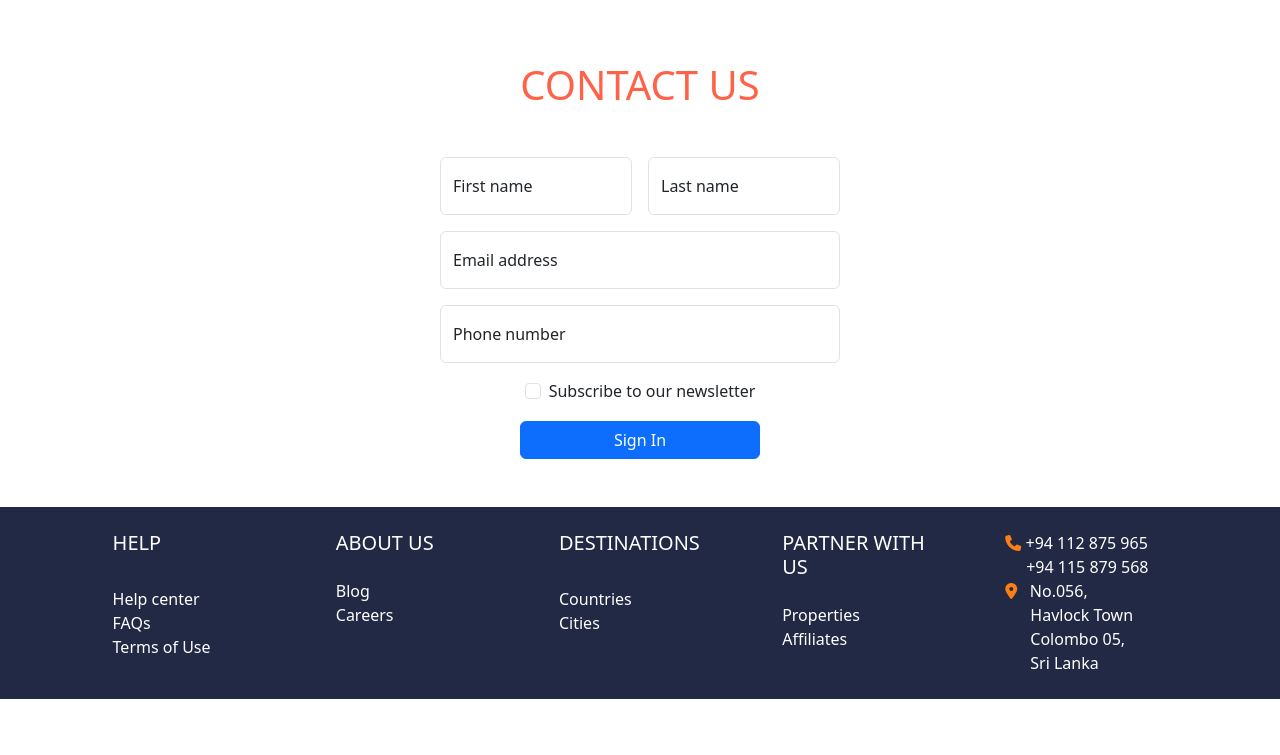
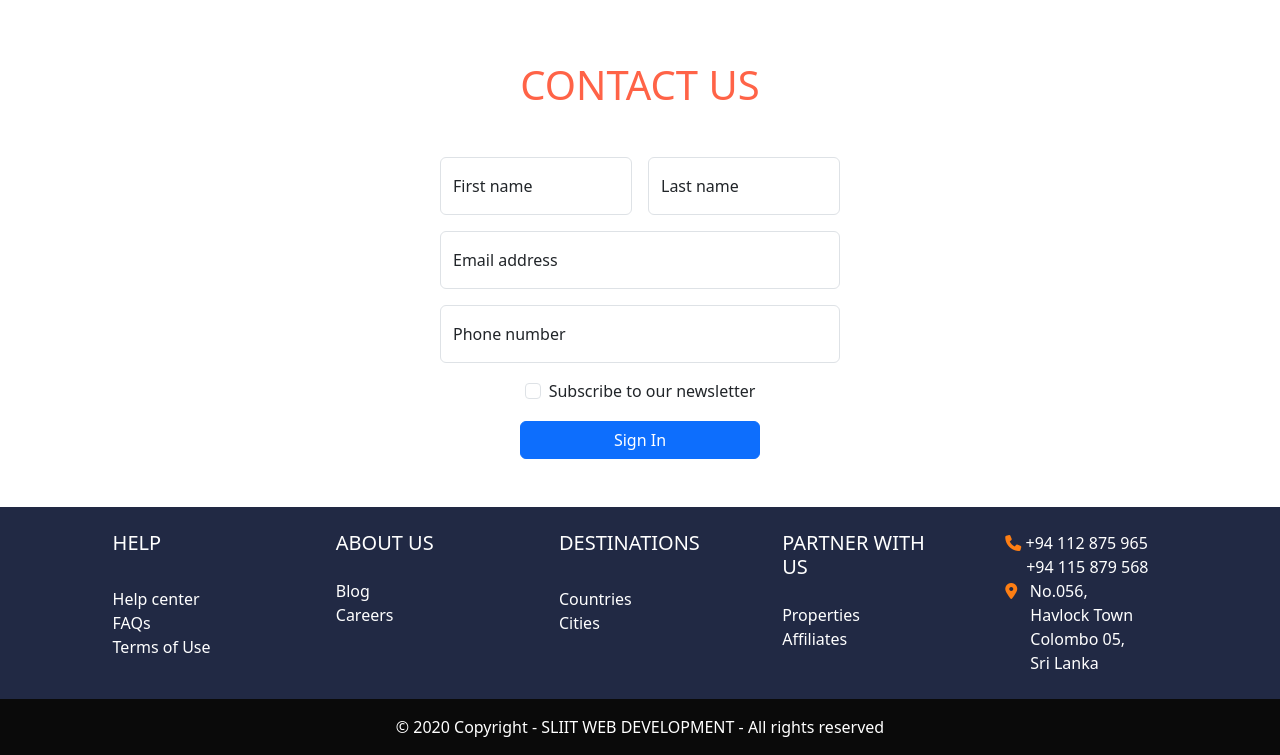
Before and after one commit to thenugamage/Jay-Travel-IT-WEB-24-64-H-A-Thenuri-Devindi-Gamage, a plain HTML site: page index.html in a window 1280 px wide. Shown: the part 2212-2967 px from the top of the page. Before the commit the page ends 2911 px from the top, so only its background shows below. Drawn offline with nearby package versions, Linux system fonts and the light colour scheme; files whose address does not match are found by name; a web font is replaced by a local one.

Commit message:
changes
html

```diff
--- a/index.html
+++ b/index.html
@@ -243,6 +243,12 @@
             <!-- Grid row -->
           </div>
           <!-- Grid container -->
+
+          <!-- Copyright -->
+  <div class="text-center p-3" style="background-color: #0A0A0A; color: white;">
+    © 2020 Copyright - SLIIT WEB DEVELOPMENT - All rights reserved
+  </div>
+  <!-- Copyright -->
         </footer>
 
 
```
